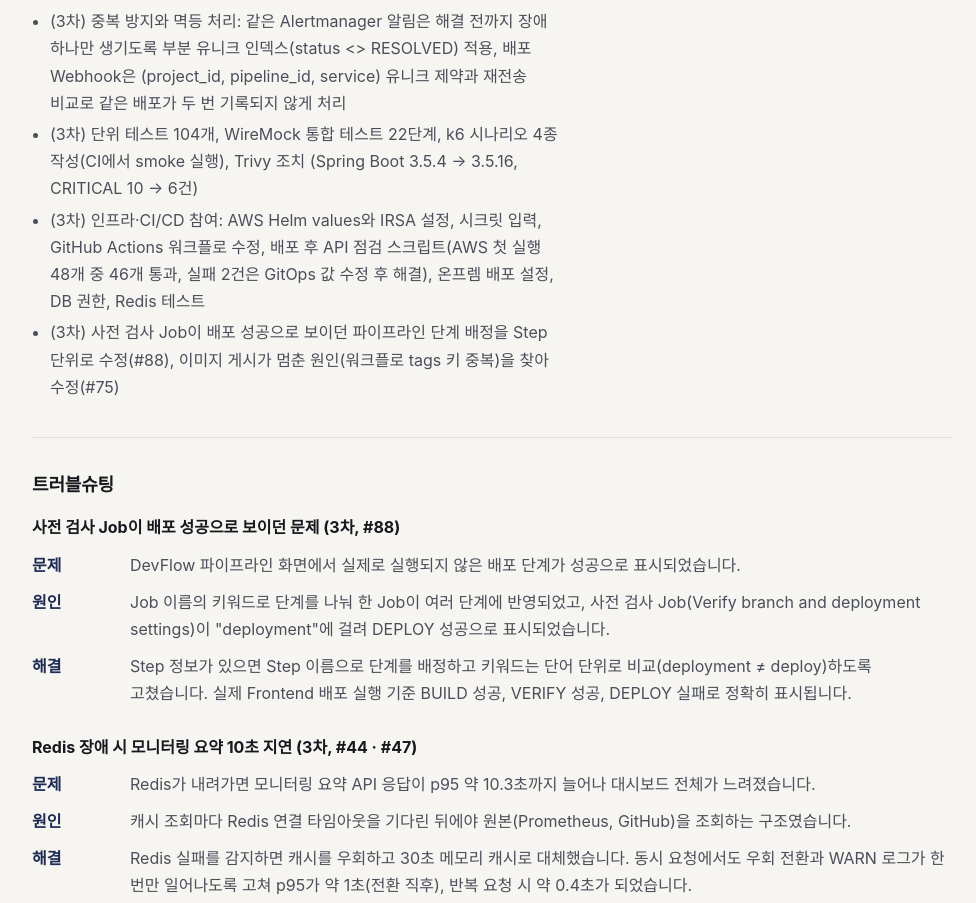
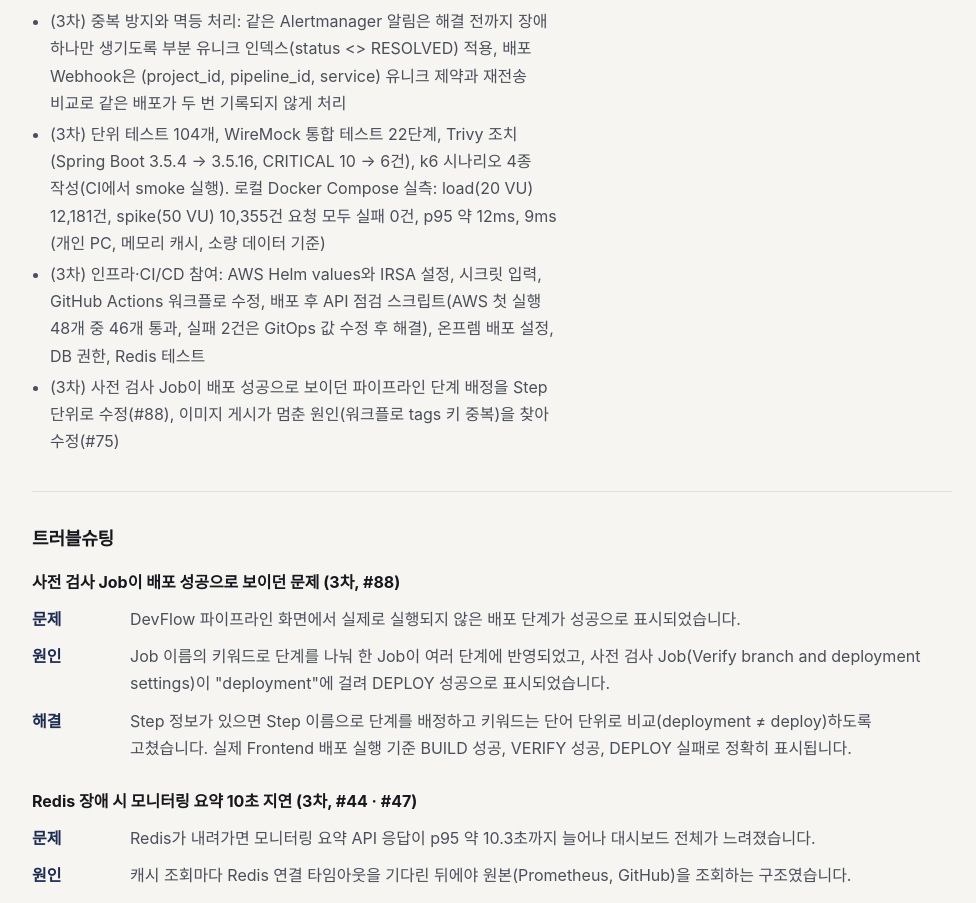
Before and after one commit to alberione1110/portfolio, a React (Vite) app in the folder site/: page /projects/devflow in a window 1280 px wide. Shown: the part 3308-4211 px from the top of the page, without its empty margins (148-1124 px from the left). Built offline with nearby package versions, Linux system fonts and the light colour scheme; a web font is replaced by a local one.

Commit message:
docs: k6 로컬 load/spike 실측 결과 반영

```diff
--- a/site/src/data/projects.js
+++ b/site/src/data/projects.js
@@ -87,7 +87,7 @@ const allProjects = [
       '(3차) 프로젝트별 클라우드 연결: AssumeRole + ExternalId(Access Key 저장 없음), 토큰 AES-GCM 암호화, Webhook 토큰 SHA-256 해시, SSRF 차단',
       '(3차) 조회 패턴에 맞춘 복합 인덱스 설계(Flyway V2): 내 프로젝트 목록과 업무 정렬·필터에 맞춰 (project_id, updated_at), (project_id, status), (project_id, assignee_id) 등 추가. PostgreSQL은 FK 컬럼에 인덱스를 자동으로 만들지 않는 점을 고려',
       '(3차) 중복 방지와 멱등 처리: 같은 Alertmanager 알림은 해결 전까지 장애 하나만 생기도록 부분 유니크 인덱스(status <> RESOLVED) 적용, 배포 Webhook은 (project_id, pipeline_id, service) 유니크 제약과 재전송 비교로 같은 배포가 두 번 기록되지 않게 처리',
-      '(3차) 단위 테스트 104개, WireMock 통합 테스트 22단계, k6 시나리오 4종 작성(CI에서 smoke 실행), Trivy 조치 (Spring Boot 3.5.4 → 3.5.16, CRITICAL 10 → 6건)',
+      '(3차) 단위 테스트 104개, WireMock 통합 테스트 22단계, Trivy 조치 (Spring Boot 3.5.4 → 3.5.16, CRITICAL 10 → 6건), k6 시나리오 4종 작성(CI에서 smoke 실행). 로컬 Docker Compose 실측: load(20 VU) 12,181건, spike(50 VU) 10,355건 요청 모두 실패 0건, p95 약 12ms, 9ms (개인 PC, 메모리 캐시, 소량 데이터 기준)',
       '(3차) 인프라·CI/CD 참여: AWS Helm values와 IRSA 설정, 시크릿 입력, GitHub Actions 워크플로 수정, 배포 후 API 점검 스크립트(AWS 첫 실행 48개 중 46개 통과, 실패 2건은 GitOps 값 수정 후 해결), 온프렘 배포 설정, DB 권한, Redis 테스트',
       '(3차) 사전 검사 Job이 배포 성공으로 보이던 파이프라인 단계 배정을 Step 단위로 수정(#88), 이미지 게시가 멈춘 원인(워크플로 tags 키 중복)을 찾아 수정(#75)',
     ],
```
